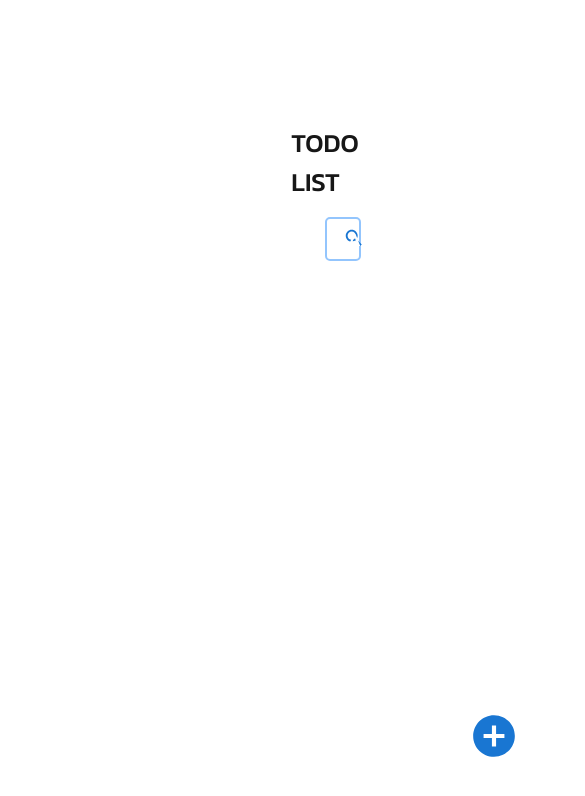
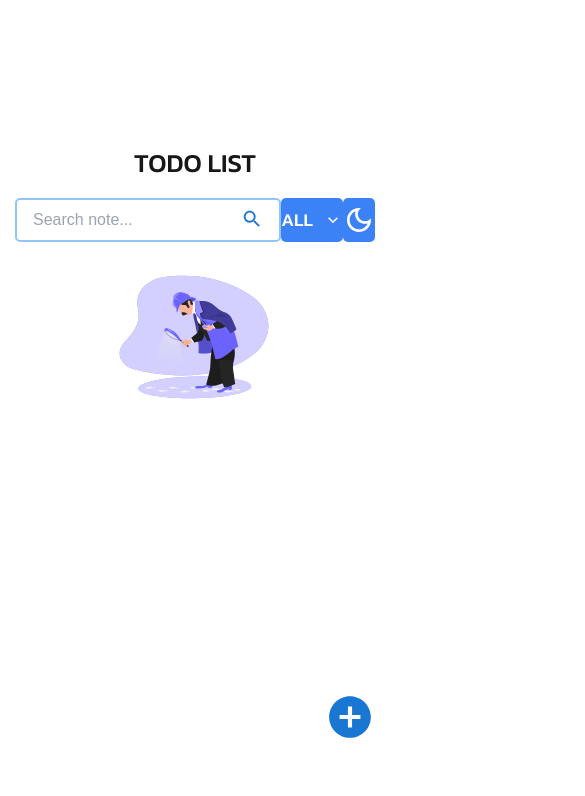
Before and after one commit to izengmac/Todo-demo, a Next.js app: page / in a window 390 px wide. Shown: the top 796 px of the page, 585 px wide, since content can reach past the window. Built offline with nearby package versions, Linux system fonts and the light colour scheme.

Commit message:
QUICK UDATES...

```diff
--- a/app/Pages/Home.tsx
+++ b/app/Pages/Home.tsx
@@ -30,31 +30,33 @@ function Home() {
   }, []);
   // Handle Delete Note
   const deleteNote = (id) => {
+
     setNotes(notes.filter((note) => note.id !== id));
+    localStorage.setItem("notes", JSON.stringify(notes));
   };
 
   return (
-    <div className="flex flex-col h-full w-full justify-center items-center dark:text-white ">
+    <div className="flex flex-col h-full w-full justify-center items-center dark:text-white px-[15px]">
       {/*Head*/}
       <div className="flex flex-col w-full pt-[40px] items-center gap-[16px]">
         <h1 className="font-kanit text-[26px] font-medium">TODO LIST</h1>
         {/* Header */}
-        <div className="flex flex-start w-full gap-[18px]">
+        <div className="flex flex-start w-full sm:gap-[16px] lg:gap-[18px]">
           <div className="flex flex-row justify-between w-[80%] rounded-[5px] border-blue-300 border-2 px-[16px] py-[8px]">
             <input
               placeholder="Search note..."
-              className="focus:outline-none w-[75%] dark:bg-black dark:text-white"
+              className="focus:outline-none sm:w-[40%] lg:w-[75%] dark:bg-black dark:text-white"
             />
             <SearchSharpIcon color="primary" sx={{ fontSize: 22 }} />
           </div>
-          <div className="bg-blue-500 w-[11%] flex flex-row justify-center items-center gap-[10px] rounded-[5px] text-white">
+          <div className="bg-blue-500 sm:w-[25%] lg:w-[11%] flex flex-row justify-center items-center gap-[10px] rounded-[5px] text-white">
             <h1 className="font-kanit text-[18px] font-medium uppercase">
               ALL
             </h1>
             <KeyboardArrowDownIcon fontSize="small" />
           </div>
           <div
-            className="bg-blue-500 w-[5%] rounded-[5px] flex justify-center items-center text-white "
+            className="bg-blue-500 sm:w-[20%] md:w-[5%] rounded-[5px] flex justify-center items-center text-white "
             onClick={() => setTheme(colorTheme)}
           >
             {colorTheme == "light" ? (
--- a/app/components/Note_Modal.jsx
+++ b/app/components/Note_Modal.jsx
@@ -89,11 +89,13 @@ export default function BasicModal() {
           <input
             placeholder="Input your note..."
             className="focus:outline-none w-[85%] p-y[8px] px-[16px] border-blue-600 border-[1.5px] h-[38px] rounded-[5px] mt-[25px] dark:bg-black dark:border-white "
-            value={note}
+
             onChange={handleInputChange}
           />
           <div className="mt-[100px] flex flex-row justify-between gap-[220px]">
-            <div className="border-blue-600 uppercase px-[20px] py-[8px] rounded-[5px] border-2 font-500 font-kanit text-[18px] text-blue-600">
+            <div className="border-blue-600 uppercase px-[20px] py-[8px] rounded-[5px] border-2 font-500 font-kanit text-[18px] text-blue-600"
+            onClick={handleClose}
+            >
               cancel
             </div>
             <div
--- a/app/page.tsx
+++ b/app/page.tsx
@@ -5,7 +5,7 @@ import Home from "./Pages/Home";
 function page() {
 
   return (
-    <div className="flex h-screen px-[325px] dark:bg-black ">
+    <div className="flex h-screen sm:px-[600px] lg:px-[350px] justify-center items-center  dark:bg-black ">
       <Home />
     </div>
   );
```
Also changed, not shown: 1 other file (tests, documents, lock files or other folders).
